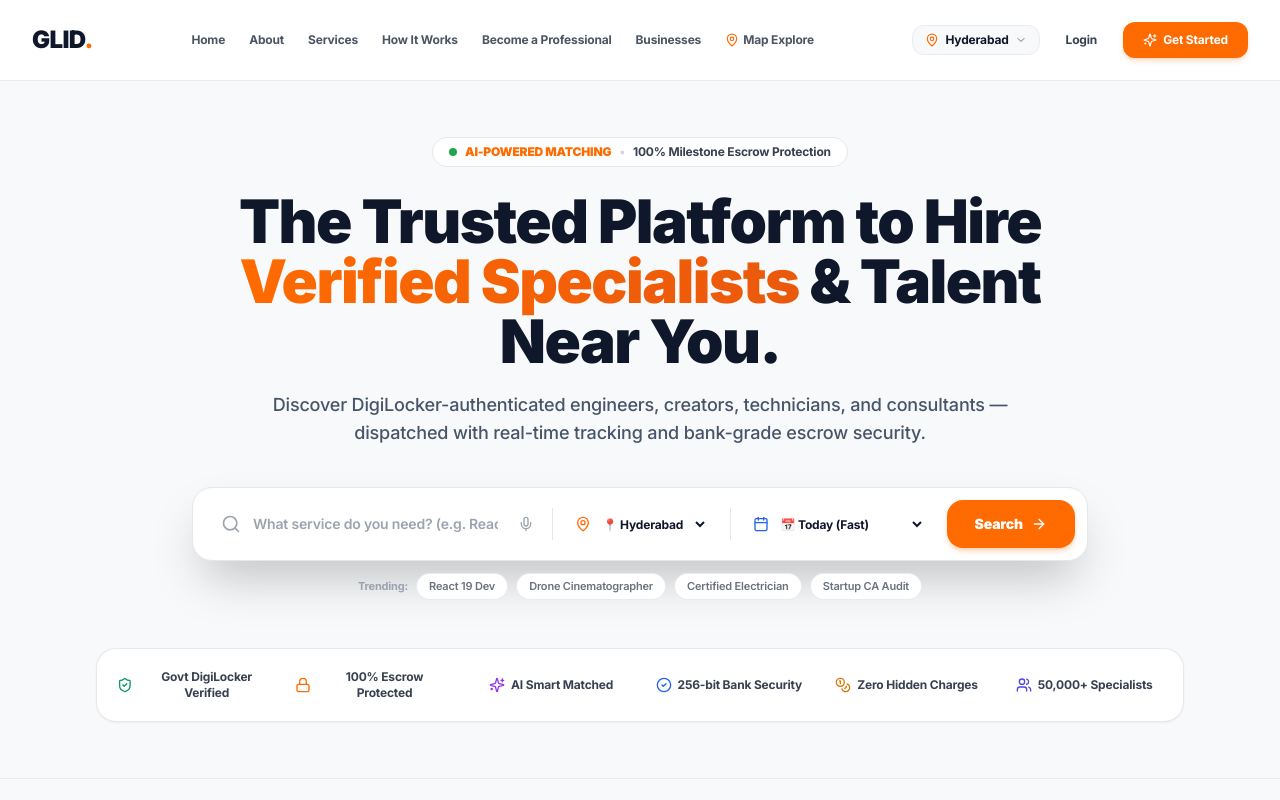
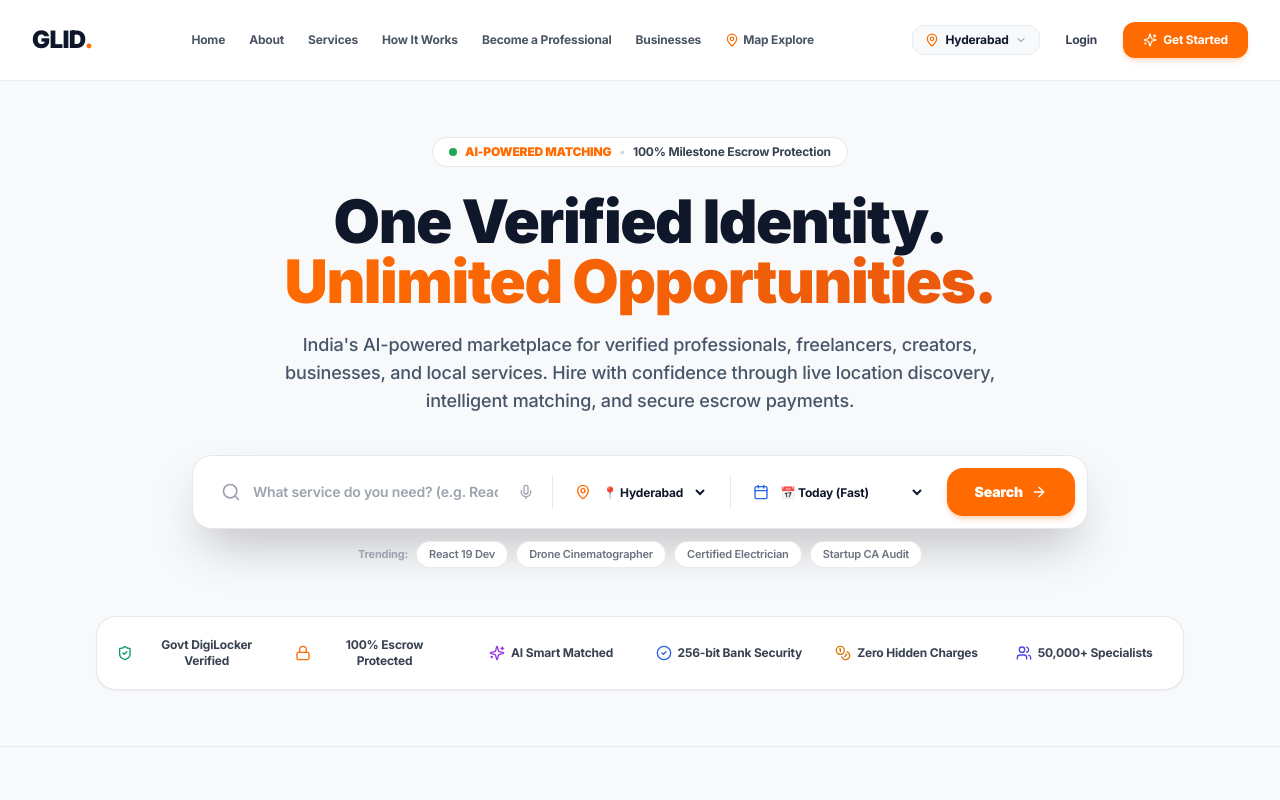
Before and after one commit to giridhar-123974/Glid, a Next.js app: page / in a window 1280 px wide. Shown: the top 800 px of the page. Built offline with nearby package versions, Linux system fonts and the light colour scheme.

Commit message:
copy: update hero headline to 'One Verified Identity. Unlimited Opportunities.' and refined subtitle

```diff
--- a/src/components/home/MasterGlidPlatform.tsx
+++ b/src/components/home/MasterGlidPlatform.tsx
@@ -320,12 +320,13 @@ export default function MasterGlidPlatform() {
 
         {/* Clear Crystal-Clear Professional Headline */}
         <h1 className="text-3xl sm:text-5xl lg:text-6xl font-black text-[#0F172A] tracking-tight leading-[1.12] max-w-4xl mx-auto">
-          The Trusted Platform to Hire <span className="bg-gradient-to-r from-[#FF6B00] to-[#EA580C] bg-clip-text text-transparent">Verified Specialists</span> & Talent Near You.
+          One Verified Identity.<br />
+          <span className="bg-gradient-to-r from-[#FF6B00] to-[#EA580C] bg-clip-text text-transparent">Unlimited Opportunities.</span>
         </h1>
 
         {/* Concrete Descriptive Subtitle */}
         <p className="mt-4 sm:mt-5 text-sm sm:text-lg text-[#475569] font-medium max-w-3xl mx-auto leading-relaxed">
-          Discover DigiLocker-authenticated engineers, creators, technicians, and consultants — dispatched with real-time tracking and bank-grade escrow security.
+          India&apos;s AI-powered marketplace for verified professionals, freelancers, creators, businesses, and local services. Hire with confidence through live location discovery, intelligent matching, and secure escrow payments.
         </p>
 
         {/* ========================================================================= */}
```
Also changed, not shown: 1 other file (tests, documents, lock files or other folders).
